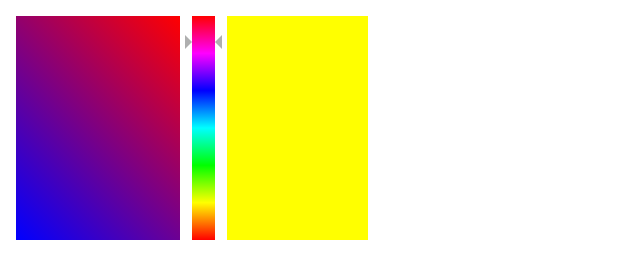
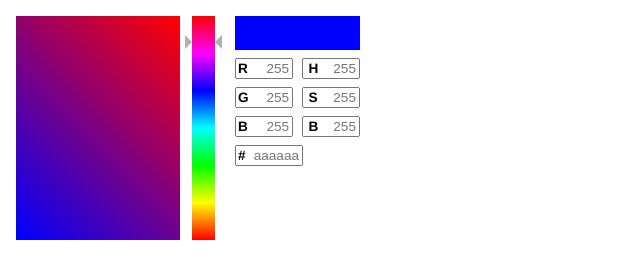
Before and after one commit to keepitreal/colorpicker, a website built with webpack: page index.html in a window 1280 px wide. Shown: the whole page, without its empty margins (0-640 px from the left). Built offline with nearby package versions, Linux system fonts and the light colour scheme.

Commit message:
all style elements in and spectrum picking color

```diff
--- a/index.html
+++ b/index.html
@@ -15,7 +15,35 @@
             </div>
             <div class="colorpick-options">
                 <div class="colorpick-preview"></div>
-
+                <div class="colorpick-values">
+                    <div class="colorpick-hsb-rgb cf">
+                        <ul class="colorpick-value-list colorpick-rgb">
+                            <li data-input-prompt="R">
+                                <input type="text" placeholder="255">
+                            </li>
+                            <li data-input-prompt="G">
+                                <input type="text" placeholder="255">
+                            </li>
+                            <li data-input-prompt="B">
+                                <input type="text" placeholder="255">
+                            </li>
+                        </ul>
+                        <ul class="colorpick-value-list colorpick-hsb">
+                            <li data-input-prompt="H">
+                                <input type="text" placeholder="255">
+                            </li>
+                            <li data-input-prompt="S">
+                                <input type="text" placeholder="255">
+                            </li>
+                            <li data-input-prompt="B">
+                                <input type="text" placeholder="255">
+                            </li>
+                        </ul>
+                    </div>
+                    <div class="colorpick-hex" data-input-prompt="#">
+                        <input type="text" placeholder="aaaaaa" class="colorpick-hex-input">
+                    </div>
+                </div>
             </div>
         </div>
     </div>
--- a/src/Colorpicker.js
+++ b/src/Colorpicker.js
@@ -17,6 +17,7 @@ export default class Colorpicker {
         this.sliderDraggable = false;
         this.lastDragY = 0;
         this.dragBy = 0;
+        this.sliderPosition = 0;
 
         // Array of colors shown on the spectrum
         this.colorRangeStops = [
@@ -83,12 +84,37 @@ export default class Colorpicker {
             this.spectrumSlider.style.top = dragBy + 'px';
             this.dragBy = dragBy;
             this.lastDragY = yPos;
+            this.sliderPosition = sliderTop;
         }
     }
 
     endSliderDrag(ev) {
         if (this.sliderDraggable) {
             this.sliderDraggable = false;
+            this.selectColorFromSpectrum();
         }
     }
+
+    selectColorFromSpectrum() {
+        const colorRangeStops = this.colorRangeStops;
+        const precision = 100;
+        const ratio = Math.round((this.sliderPosition / this.spectrumRect.height) * (colorRangeStops.length * precision)) / precision;
+        const color1 = colorRangeStops[Math.floor(ratio)];
+        const color2 = colorRangeStops[Math.ceil(ratio)];
+        const selectedColor = this.computeColorDifference(color1, color2, Math.ceil(ratio) - ratio);
+        console.log(color1, color2, selectedColor, ratio);
+    }
+
+    computeColorDifference(color1, color2, ratio) {
+        return {
+            r: this.computeSingleDifference(color1.r, color2.r, ratio),
+            g: this.computeSingleDifference(color1.g, color2.g, ratio),
+            b: this.computeSingleDifference(color1.b, color2.b, ratio)
+        }
+    }
+
+    computeSingleDifference(color1, color2, ratio) {
+        const multiplicand = color1 > color2 ? -1 : 1;
+        return Math.round(color1 + (multiplicand * (Math.abs(color1 - color2) * ratio)));
+    }
 }
--- a/src/style.css
+++ b/src/style.css
@@ -4,6 +4,20 @@
     height: 15em;
     box-sizing: border-box;
     padding: 0.5em;
+}
+
+.colorpick-container .cf:before,
+.colorpick-container .cf:after {
+    content: ' ';
+    display: table;
+}
+
+.colorpick-container .cf:after {
+    clear: both;
+}
+
+.colorpick-container .cf {
+    *zoom: 1;
 }
 
 .colorpick-container > *,
@@ -71,5 +85,68 @@
     float: left;
     height: 100%;
     width: 40%;
-    background-color: yellow;
+    padding: 0 0.5em;
 }
+
+.colorpick-options > .colorpick-preview {
+    width: 100%;
+    height: 15%;
+    background-color: blue;
+    margin-bottom: 0.5em;
+}
+
+.colorpick-options > .colorpick-values {
+    height: calc(85% - 0.5em);
+}
+
+.colorpick-hsb-rgb > ul.colorpick-value-list {
+    width: 50%;
+    padding: 0;
+    margin: 0 0 0.5em;
+    list-style: none;
+    float: left;
+
+}
+
+ul.colorpick-value-list > li {
+    position: relative;
+    margin-bottom: 0.5em;
+}
+
+ul.colorpick-value-list > li:last-child {
+    margin-bottom: 0;
+}
+
+ul.colorpick-value-list.colorpick-hsb > li {
+    text-align: right;
+}
+
+ul.colorpick-value-list > li > input,
+.colorpick-hex > .colorpick-hex-input {
+    width: 80%;
+    text-align: right;
+    font-size: 0.85em;
+    outline: none;
+}
+
+ul.colorpick-value-list > li:after,
+.colorpick-hex:after {
+    content: attr(data-input-prompt);
+    display: block;
+    left: 0.2em;
+    position: absolute;
+    top: 50%;
+    transform: translateY(-50%);
+    font-family: Helvetica, Arial, sans-serif;
+    font-weight: 600;
+    font-size: 0.85em;
+}
+
+ul.colorpick-value-list.colorpick-hsb > li:after {
+    left: 0.8em;
+}
+
+.colorpick-hex {
+    position: relative;
+    width: 60%;
+}
```
